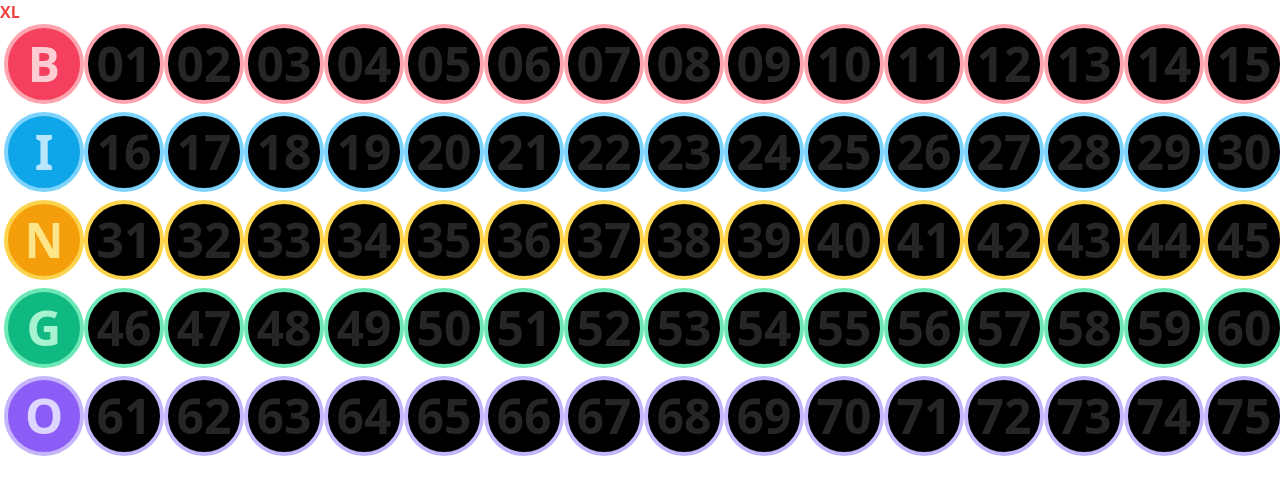
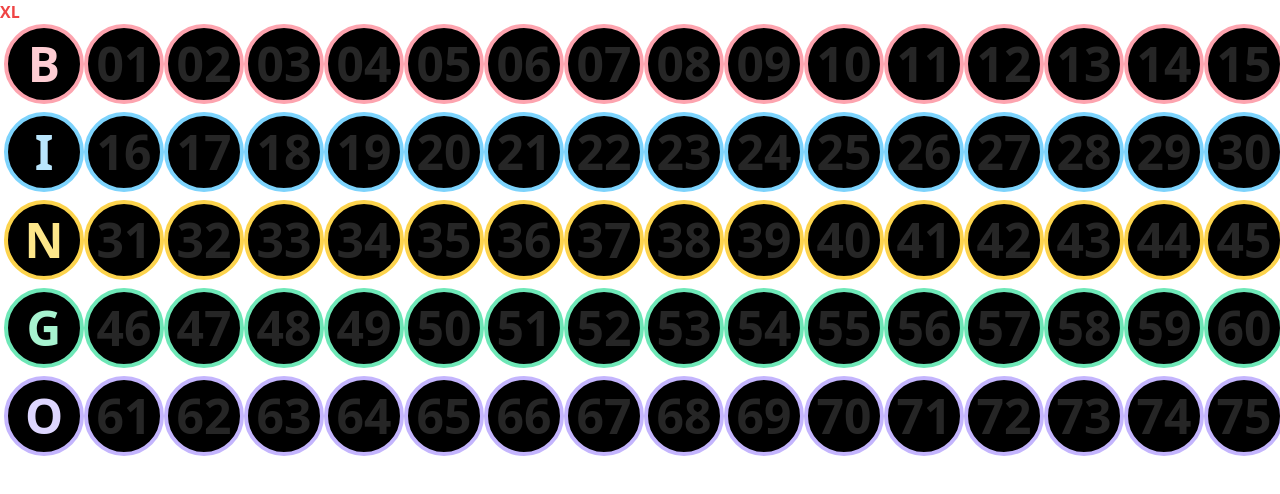
Before and after one commit to lh536/vueBingoUI, a Vue app: page / in a window 1280 px wide. Shown: the top 494 px of the page. Built offline with nearby package versions, Linux system fonts and the light colour scheme.

Commit message:
refactor: some name classes changed to fit SOLID principles. All interactive bingo board classes moved from 'BingoRow.vue' to 'App.vue' to be accesible for all application components. Ball toggle selection state improved

```diff
--- a/src/App.vue
+++ b/src/App.vue
@@ -34,6 +34,42 @@ export default {
 </script>
 
 
-<style scopped>
+<style>
+
+.roseBBallSelected {
+    @apply bg-rose-500 border-rose-300 text-rose-200 font-semibold;
+}
+
+.roseBNumber {
+    @apply lg:hover:bg-rose-500 border-rose-300 font-semibold lg:hover:text-rose-200;
+}
+.skyIBallSelected {
+    @apply bg-sky-500 border-sky-300 text-sky-200 font-semibold;
+}
+
+.skyINumber {
+    @apply lg:hover:bg-sky-500 border-sky-300 font-semibold lg:hover:text-sky-200;
+}
+.amberNBallSelected {
+    @apply bg-amber-500 border-amber-300 text-amber-200 font-semibold;
+}
+
+.amberNNumber {
+    @apply lg:hover:bg-amber-500 border-amber-300 font-semibold lg:hover:text-amber-200;
+}
+.emeraldGBallSelected {
+    @apply bg-emerald-500 border-emerald-300 text-emerald-200 font-semibold;
+}
+
+.emeraldGNumber {
+    @apply lg:hover:bg-emerald-500 border-emerald-300 font-semibold lg:hover:text-emerald-200;
+}
+.violetOBallSelected {
+    @apply bg-violet-500 border-violet-300 text-violet-200 font-semibold;
+}
+
+.violetONumber {
+    @apply lg:hover:bg-violet-500 border-violet-300 font-semibold lg:hover:text-violet-200;
+}
 
 </style>
--- a/src/modules/BingoRow/components/BingoBall.vue
+++ b/src/modules/BingoRow/components/BingoBall.vue
@@ -1,11 +1,11 @@
 <template>
-    <button @click="toSelectBall" class="ball"
-            :class="selectedBall ? {
-                'roseBLetter': ball <= 15,
-                'skyILetter': ball >= 16 && ball <= 30,
-                'amberNLetter': ball >= 31 && ball <= 45,
-                'emeraldGLetter': ball >= 46 && ball <= 60,
-                'violetOLetter': ball >= 61 && ball <= 75,
+    <button @click="isSelectedBall = !isSelectedBall" class="ball"
+            :class="isSelectedBall ? {
+                'roseBBallSelected': ball <= 15,
+                'skyIBallSelected': ball >= 16 && ball <= 30,
+                'amberNBallSelected': ball >= 31 && ball <= 45,
+                'emeraldGBallSelected': ball >= 46 && ball <= 60,
+                'violetOBallSelected': ball >= 61 && ball <= 75,
             } : 'bg-black'" >{{ball}}</button>
 </template>
 
@@ -22,14 +22,9 @@ export default {
     },
 
     setup() {
-        const selectedBall = ref(false)
+        const isSelectedBall = ref(false)
 
-        const toSelectBall = () => {
-            console.log(selectedBall.value)
-            selectedBall.value = !selectedBall.value
-        }
-
-        return { selectedBall, toSelectBall }
+        return { isSelectedBall }
 
     }
 }
--- a/src/modules/BingoRow/views/BingoRow.vue
+++ b/src/modules/BingoRow/views/BingoRow.vue
@@ -2,15 +2,15 @@
     <div class="flex justify-between items-center w-full gap-0.5 md:gap-0">
         <bingo-ball v-for="letterNumber in arrLetterNumber" :ball="letterNumber"
         :class="{
-            'roseBLetter': letterNumber === 'B',
+            'roseBBallSelected': letterNumber === 'B',
             'roseBNumber': letterNumber <= 15,
-            'skyILetter': letterNumber === 'I',
+            'skyIBallSelected': letterNumber === 'I',
             'skyINumber': letterNumber >= 16 && letterNumber <= 30,
-            'amberNLetter': letterNumber === 'N',
+            'amberNBallSelected': letterNumber === 'N',
             'amberNNumber': letterNumber >= 31 && letterNumber <= 45,
-            'emeraldGLetter': letterNumber === 'G',
+            'emeraldGBallSelected': letterNumber === 'G',
             'emeraldGNumber': letterNumber >= 46 && letterNumber <= 60,
-            'violetOLetter': letterNumber === 'O',
+            'violetOBallSelected': letterNumber === 'O',
             'violetONumber': letterNumber >= 61 && letterNumber <= 75,
         }"/>
     </div>
@@ -39,40 +39,5 @@ export default {
 
 
 <style>
-.roseBLetter {
-    @apply bg-rose-500 border-rose-300 text-rose-200 font-semibold;
-}
-
-.roseBNumber {
-    @apply lg:hover:bg-rose-500 border-rose-300 font-semibold lg:hover:text-rose-200;
-}
-.skyILetter {
-    @apply bg-sky-500 border-sky-300 text-sky-200 font-semibold;
-}
-
-.skyINumber {
-    @apply lg:hover:bg-sky-500 border-sky-300 font-semibold lg:hover:text-sky-200;
-}
-.amberNLetter {
-    @apply bg-amber-500 border-amber-300 text-amber-200 font-semibold;
-}
-
-.amberNNumber {
-    @apply lg:hover:bg-amber-500 border-amber-300 font-semibold lg:hover:text-amber-200;
-}
-.emeraldGLetter {
-    @apply bg-emerald-500 border-emerald-300 text-emerald-200 font-semibold;
-}
-
-.emeraldGNumber {
-    @apply lg:hover:bg-emerald-500 border-emerald-300 font-semibold lg:hover:text-emerald-200;
-}
-.violetOLetter {
-    @apply bg-violet-500 border-violet-300 text-violet-200 font-semibold;
-}
-
-.violetONumber {
-    @apply lg:hover:bg-violet-500 border-violet-300 font-semibold lg:hover:text-violet-200;
-}
 
 </style>
```
